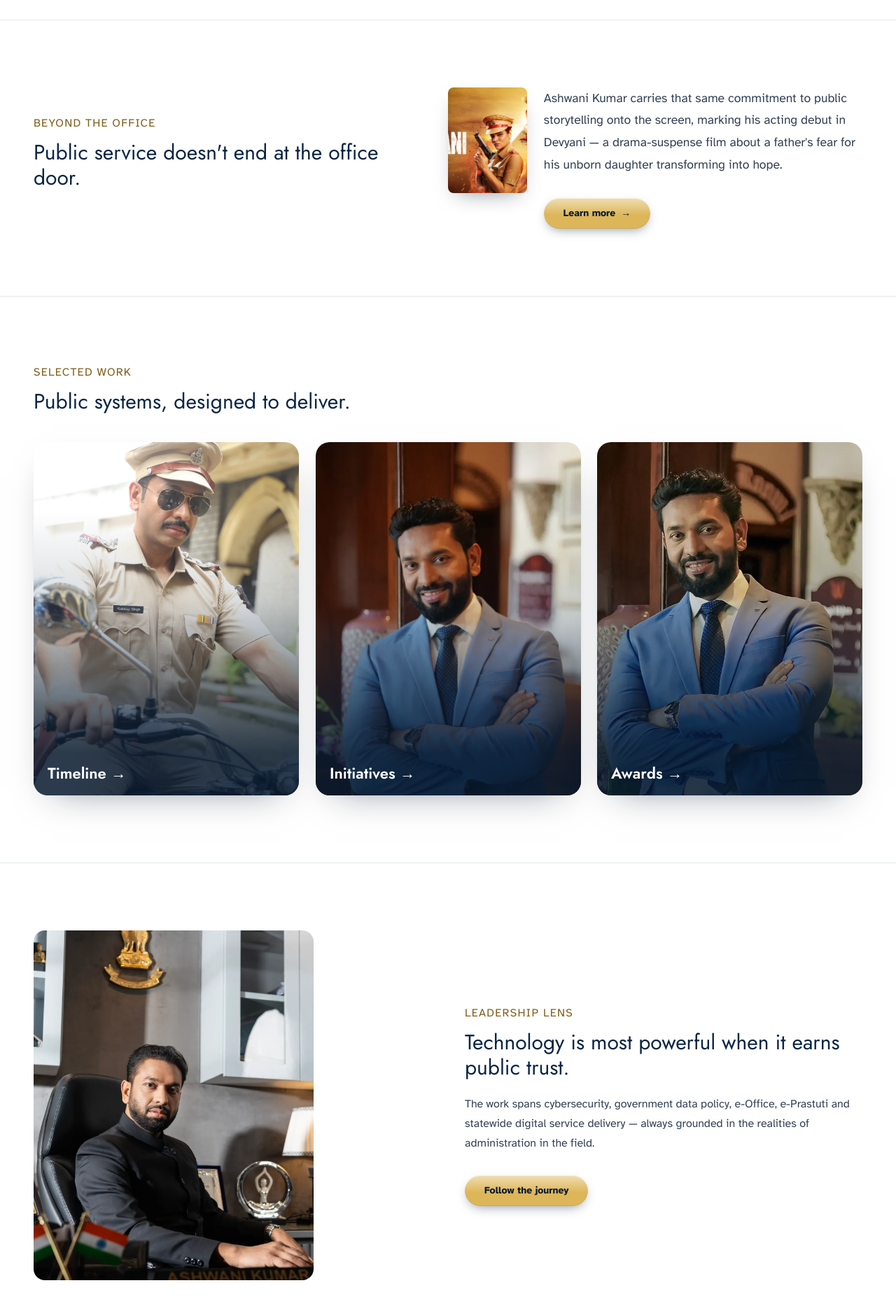
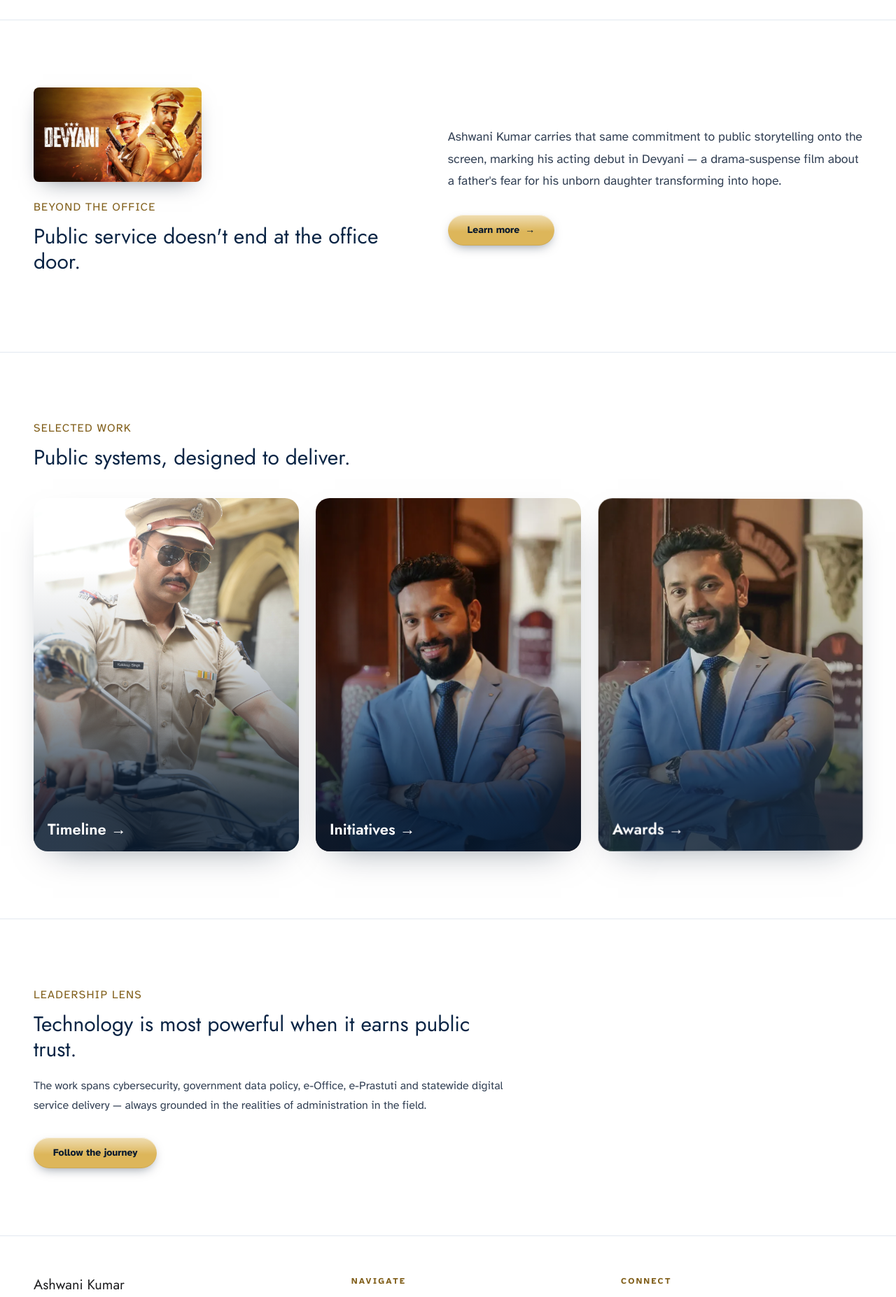
Before and after one commit to Ishaan18singh/ashwani-kumar-website, a Next.js app: page / in a window 1280 px wide. Shown: the part 1140-2994 px from the top of the page at 70% size. Built offline with nearby package versions, Linux system fonts and the light colour scheme.

Commit message:
Move Devyani poster above the headline, remove Leadership Lens photo
Also fixes the Devyani section jumping to the top of the page on
mobile - it had no explicit order in the mobile section-reorder rule,
so it defaulted to order:0 ahead of everything else.

```diff
--- a/app/(site)/page.js
+++ b/app/(site)/page.js
@@ -173,18 +173,17 @@ export default function HomePage() {
       <section className="home-section-devyani border-t border-slate-200 py-24 dark:border-slate-800">
         <div className="shell grid items-center gap-14 lg:grid-cols-[.95fr_1.05fr]">
           <div className="reveal">
-            <p className="eyebrow">Beyond the Office</p>
-            <h2 className="section-title">Public service doesn&apos;t end at the office door.</h2>
-          </div>
-          <div className="reveal flex gap-6">
             {/* eslint-disable-next-line @next/next/no-img-element */}
             <img
               src="/images/devyani-poster.jpg"
               alt="Devyani movie poster"
-              className="devyani-poster-thumb"
+              className="devyani-poster-thumb mb-6"
               loading="lazy"
             />
-            <div className="stack-center">
+            <p className="eyebrow">Beyond the Office</p>
+            <h2 className="section-title">Public service doesn&apos;t end at the office door.</h2>
+          </div>
+          <div className="reveal stack-center">
             <p className="body-copy text-slate-600 dark:text-slate-300">
               Ashwani Kumar carries that same commitment to public storytelling onto the screen, marking his acting
               debut in <strong>Devyani</strong> — a drama-suspense film about a father&apos;s fear for his unborn
@@ -197,7 +196,6 @@ export default function HomePage() {
             >
               Learn more <span aria-hidden="true">→</span>
             </Link>
-            </div>
           </div>
         </div>
       </section>
@@ -229,15 +227,8 @@ export default function HomePage() {
       </section>
 
       <section className="home-section-leadership border-t border-slate-200 py-24 dark:border-slate-800">
-        <div className="shell grid items-center gap-12 lg:grid-cols-2">
-          {/* eslint-disable-next-line @next/next/no-img-element */}
-          <img
-            loading="lazy"
-            src="/images/ashwani-kumar-portrait.webp"
-            alt="Portrait of Ashwani Kumar, IAS"
-            className="leadership-photo reveal aspect-[4/5] w-full rounded-2xl object-cover"
-          />
-          <div className="reveal stack-center">
+        <div className="shell">
+          <div className="reveal stack-center max-w-2xl">
             <p className="eyebrow">{t('home.leadershipEyebrow')}</p>
             <h2 className="section-title">{t('home.leadershipTitle')}</h2>
             <p className="section-copy">{t('home.leadershipText')}</p>
--- a/app/globals.css
+++ b/app/globals.css
@@ -974,10 +974,10 @@ html.dark .pub-card-source {
 /* Homepage Devyani section: small fixed-size poster thumbnail
    (3cm x 4cm at 96dpi = 113px x 151px) next to the copy. */
 .devyani-poster-thumb {
-  width: 113px;
-  height: 151px;
-  flex-shrink: 0;
-  object-fit: cover;
+  display: block;
+  width: 240px;
+  max-width: 100%;
+  height: auto;
   border-radius: 0.5rem;
   box-shadow: 0 12px 30px -14px rgba(6, 24, 45, 0.5);
 }
@@ -1462,7 +1462,10 @@ html.dark .film-detail-share-linkrow {
   .home-section-intro {
     order: 3;
   }
-  .home-section-leadership {
+  .home-section-devyani {
     order: 4;
   }
+  .home-section-leadership {
+    order: 5;
+  }
 }
```
Lines whose indentation alone changed are shown as unchanged.
